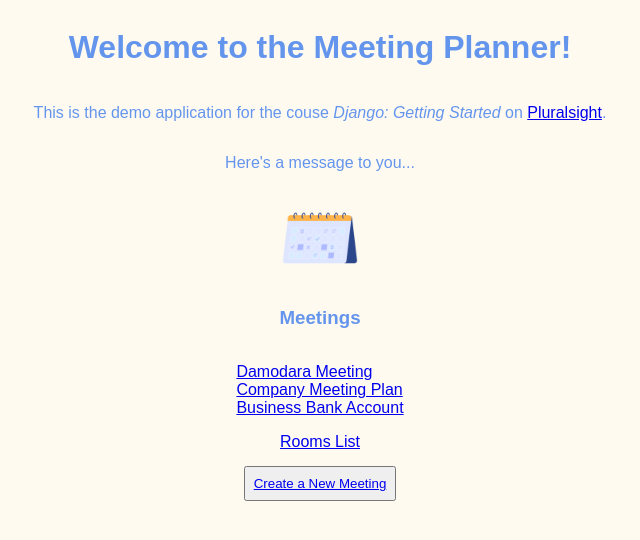
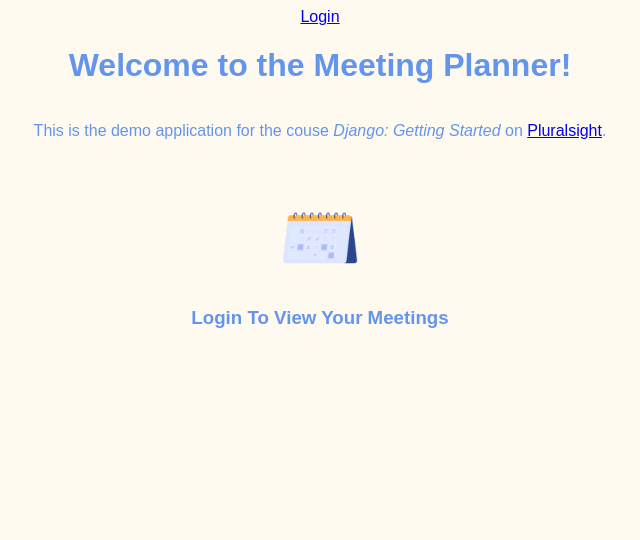
Before and after one commit to sreeramachand/pythonprac1, a Django app: page / in a window 1280 px wide. Shown: the top 540 px of the page, without its empty margins (320-960 px from the left). Run offline with Django 5.2, Linux system fonts and the light colour scheme; data comes from the database, SQL or seed files in the repository; both versions use the stored data as it was after the commit.

Commit message:
added queryset in website/view to show meetings with active user only, as well as some admin customization

```diff
--- a/meeting_planner/settings.py
+++ b/meeting_planner/settings.py
@@ -121,3 +121,4 @@ STATIC_URL = 'static/'
 #MUST ADD THIS BELOW FOR LOGIN LOGOUT TO WORK...
 LOGIN_REDIRECT_URL = "/"
 LOGOUT_REDIRECT_URL = "/"
+LOGIN_URL = "/auth/login"
--- a/meetings/views.py
+++ b/meetings/views.py
@@ -3,18 +3,22 @@ from django.shortcuts import get_object_or_404, redirect
 # Create your views here.
 from meetings.models import Meeting, Room
 from django.forms import modelform_factory
+from django.contrib.auth.decorators import login_required
 
 
+@login_required
 def detail(request, id):
     meeting = get_object_or_404(Meeting, pk=id)
     return render(request, "meetings/detail.html", {"meeting": meeting})
 
+@login_required
 def rooms_list(request):
     return render(request, "meetings/rooms_list.html", {"rooms": Room.objects.all()})
 
 
 MeetingForm = modelform_factory(Meeting, exclude=[])
 
+@login_required
 def new(request):
     if request.method == "POST":
         #form has been submitted, process data
@@ -29,6 +33,7 @@ def new(request):
     form = MeetingForm()
     return render(request, "meetings/new.html", {"form": form,})
 
+@login_required
 def edit(request, id):
     meeting = get_object_or_404(Meeting, pk=id)
     if request.method == "POST":
@@ -40,6 +45,7 @@ def edit(request, id):
         form = MeetingForm(request.POST, instance=meeting)
     return render(request, "meetings/edit.html", {"form": form})
 
+@login_required
 def delete(request, id):
     meeting = get_object_or_404(Meeting, pk=id)
     if request.method == "POST":
--- a/templates/base.html
+++ b/templates/base.html
@@ -13,6 +13,16 @@
     <!-- old stylesheet import: <link rel="stylesheet" href="/static/website/style.css">-->
 </head>
 <body>
+    {% if user.is_authenticated %}
+        Logged in as: {{ user.get_username }}
+    <form method="post" action="{% url 'logout' %}" >
+        {% csrf_token %}
+        <button type="submit">Logout</button>
+    </form>
+    {% else %}
+    <a href="{% url 'login' %}">Login</a>
+    {% endif %}
+    <!-- block above gives all pages either a login or logout button. -->
     {% block content %}
     {% endblock %}
 </body>
--- a/templates/website/welcome.html
+++ b/templates/website/welcome.html
@@ -14,15 +14,21 @@
         {{message}}
     </p>
     <img src="{% static 'website/calendar.png' %}" width="100px" alt="Image of a Calendar">
+    {% if not user.is_authenticated %}
+    <h3>Login To View Your Meetings</h3>
+    {% elif user.is_authenticated %}
     <h3>Meetings</h3>
     <ul>
         {% for meeting in meetings %}
+
         <li>
             <a href="{% url 'detail' meeting.id %}">{{ meeting.title }}</a>
         </li>
+
         {% endfor %}
     </ul>
     <a href="{% url 'rooms' %}">Rooms List</a>
 
     <button style="margin:15px; padding: 8px;"><a href="{% url 'new' %}">Create a New Meeting</a></button>
+    {% endif %}
 {% endblock %}
--- a/website/views.py
+++ b/website/views.py
@@ -5,8 +5,13 @@ from meetings.models import Meeting
 
 # Create your views here.
 def welcome(request):
-    return render(request, "website/welcome.html", {"message": "Here's a message to you...",
-                                                    "meetings": Meeting.objects.all()})
+    #added a filter where request user id must match meetings displayed
+    if request.user.is_authenticated:
+        context = {"message": "Here's a message to you...",
+                                                    "meetings": Meeting.objects.filter(participants__exact=request.user.id)}
+    else:
+        context = {}
+    return render(request, "website/welcome.html", context)
 
 def about(request):
     return HttpResponse("This is an 'About' Page.")
```
Also changed, not shown: meetings/admin.py (+12 -0 lines), db.sqlite3.
